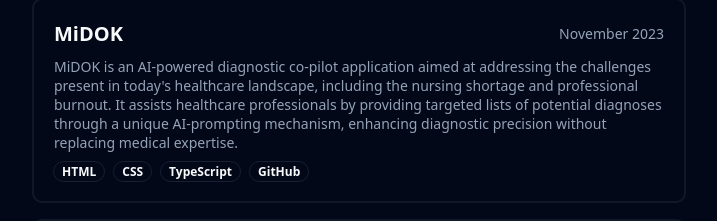
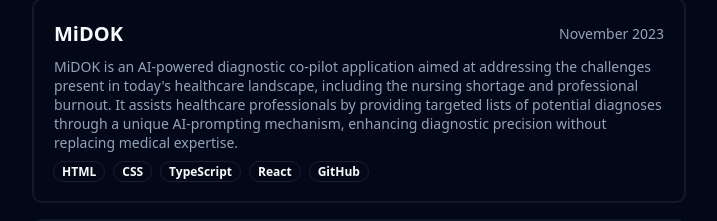
Before and after one commit to elisha-et/portfolio, a React (Vite) app: page / in a window 1280 px wide. Shown: the part 1405-1626 px from the top of the page, without its empty margins (281-998 px from the left). Built offline with nearby package versions, Linux system fonts and the light colour scheme.

Commit message:
Updated MiDOK

```diff
--- a/src/App.tsx
+++ b/src/App.tsx
@@ -28,7 +28,7 @@
           name="MiDOK"
           date="November 2023"
           description="MiDOK is an AI-powered diagnostic co-pilot application aimed at addressing the challenges present in today's healthcare landscape, including the nursing shortage and professional burnout. It assists healthcare professionals by providing targeted lists of potential diagnoses through a unique AI-prompting mechanism, enhancing diagnostic precision without replacing medical expertise."
-          skills={["HTML", "CSS", "TypeScript","GitHub"]}
+          skills={["HTML", "CSS", "TypeScript", "React", "GitHub"]}
           link="https://github.com/emmanuel-et/MiDOK_Co-Pilot_App-web"
           gitlink="https://github.com/emmanuel-et/MiDOK_Co-Pilot_App-web"
         />
```
